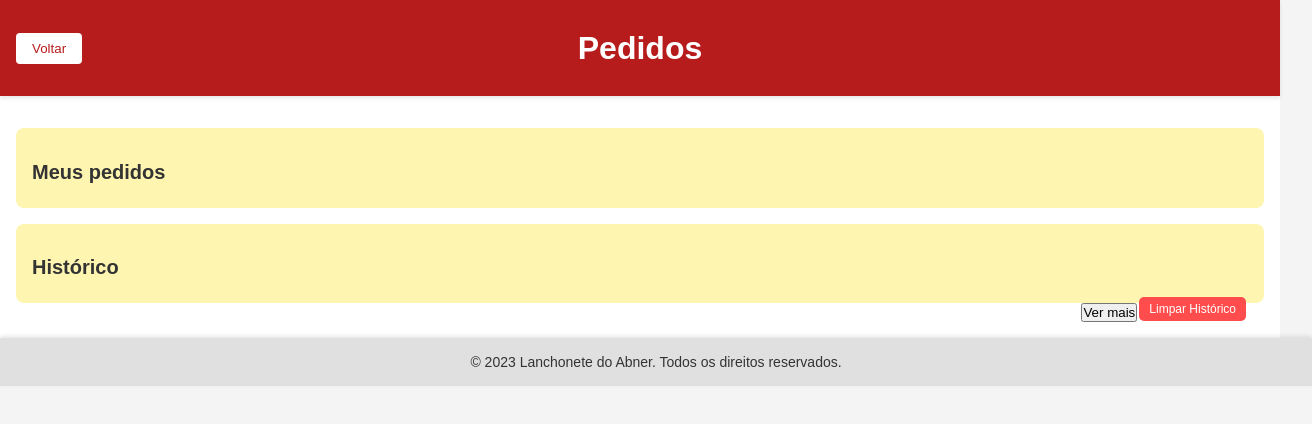
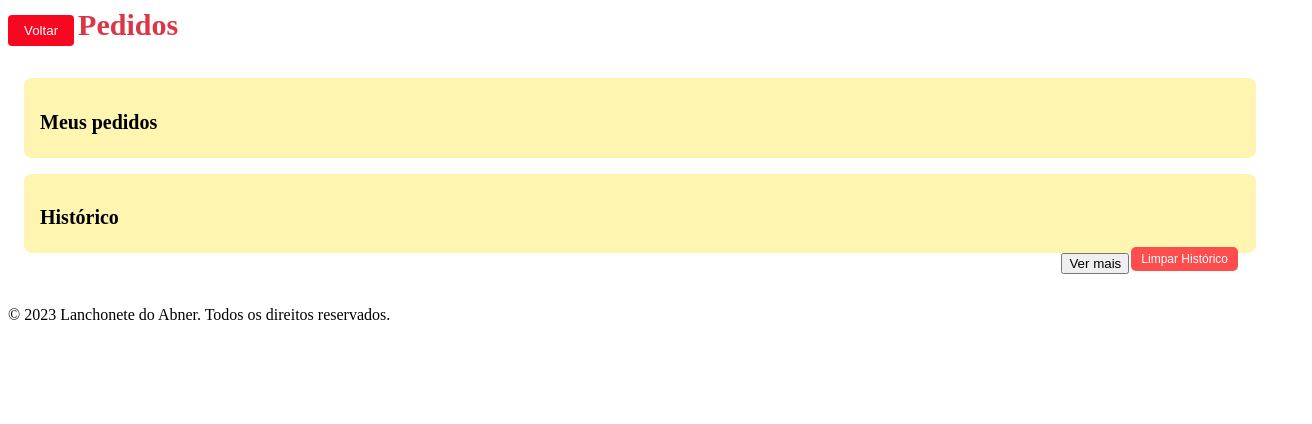
Before and after one commit to GabrielVCB/Projeto_Lanchonete, a plain HTML site: page pedidos.html in a window 1280 px wide. Shown: the whole page, 1312 px wide, since content can reach past the window. Drawn offline with Linux system fonts and the light colour scheme.

Commit message:
Estetica

```diff
--- a/stylesP.css
+++ b/stylesP.css
@@ -1,31 +1,7 @@
 /* Estilos para a página de pedidos */
 
 /* Configurações de layout */
-body, h1, p, a, img, button {
-    margin: 0;
-    padding: 0;
-    box-sizing: border-box;
-  }
-
-  body {
-    font-family: Arial, sans-serif;
-    background-color: #f4f4f4;
-    color: #333;
-  }
-
-  /* Full height for body and html */
-  body, html {
-    height: 100%;
-  }
-
-  /* Ensure the container fills the whole screen */
-  .container {
-    display: flex;
-    flex-direction: column;
-    height: calc(100% - 64px); /* Header height */
-  }
-
-  .bg-background {
+.bg-background {
     background-color: #ffffff;
   }
 
@@ -75,39 +51,20 @@ body, h1, p, a, img, button {
 
   /* Estilos para o título */
   .title {
-    font-size: 2rem; /* Mesma fonte e tamanho do título da página principal */
-    color: white; /* Mesma cor do título da página principal */
-    text-align: center;
-    margin: 0; /* Remove margens padrão */
+    font-size: 1.875rem;
     font-weight: bold;
+    color: #dc3545;
     flex: 1;
-  }
-
-  /* Header */
-  .header {
-    background-color: #b71c1c;
-    color: white;
-    font-size: 2rem;
-    text-align: center;
-    padding: 16px;
-    height: 64px; /* Define a height */
-    box-shadow: 0 2px 4px rgba(0, 0, 0, 0.1);
-    display: flex;
-    align-items: center;
-    justify-content: center;
-    position: relative;
   }
 
   /* Estilos para o botão de voltar */
   .back-button {
-    background-color: #ffffff;
-    color: #b71c1c;
+    background-color: #f70820;
+    color: #ffffff;
     padding: 8px 16px;
     border-radius: 4px;
     border: none;
     cursor: pointer;
-    position: absolute;
-    left: 16px;
   }
 
   .back-button:hover {
@@ -151,8 +108,6 @@ body, h1, p, a, img, button {
     border-top: 1px solid #6c757d;
     margin: 16px 0;
   }
-
-  /* Estilos para o botão excluir */
   .delete-button {
     background-color: #ff4c4c;
     color: white;
@@ -161,7 +116,7 @@ body, h1, p, a, img, button {
     text-align: center;
     text-decoration: none;
     display: inline-block;
-    font-size: 12px;
+    font-size: 16px;
     margin: 10px 2px;
     cursor: pointer;
     border-radius: 5px;
@@ -171,8 +126,6 @@ body, h1, p, a, img, button {
   .delete-button:hover {
     background-color: #ff1a1a;
   }
-
-  /* Estilos para o botão limpar histórico */
   .clear-history-button {
     background-color: #ff4c4c;
     color: white;
@@ -192,14 +145,3 @@ body, h1, p, a, img, button {
   .clear-history-button:hover {
     background-color: #ff1a1a;
   }
-
-  /* Footer */
-  .footer {
-    background-color: #e0e0e0;
-    text-align: center;
-    padding: 16px;
-    font-size: 0.875rem;
-    width: 100%;
-    box-shadow: 0 -2px 4px rgba(0, 0, 0, 0.1);
-    margin-top: auto;
-  }
```
